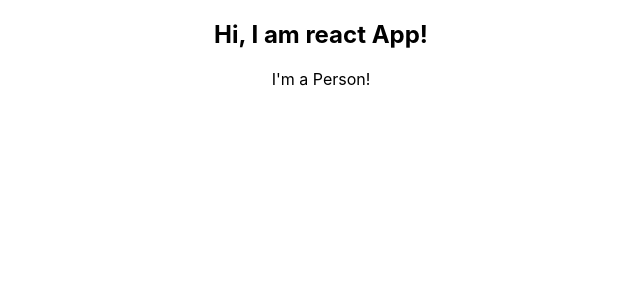
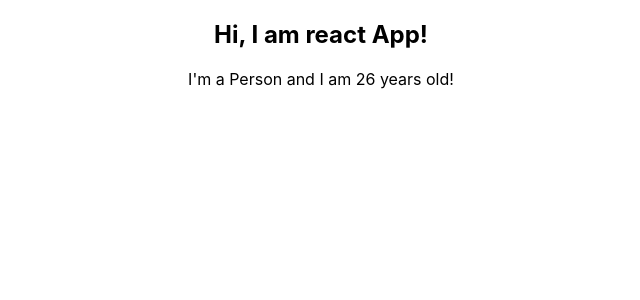
Before and after one commit to pramodkharade/reactJs, a React (Create React App) app in the folder first-app/: page / in a window 1280 px wide. Shown: the top 300 px of the page, without its empty margins (319-959 px from the left). Built offline with nearby package versions, Linux system fonts and the light colour scheme.

Commit message:
dynamic data inside custom component

```diff
--- a/first-app/src/Person/Person.js
+++ b/first-app/src/Person/Person.js
@@ -1,7 +1,7 @@
 import React from 'react';
 
 const person = () => {
-    return <p> I'm a Person!</p>
+    return <p> I'm a Person and  I am  { Math.floor(Math.random() * 30 )} years old!</p>
 }
 
 export default person;
```
